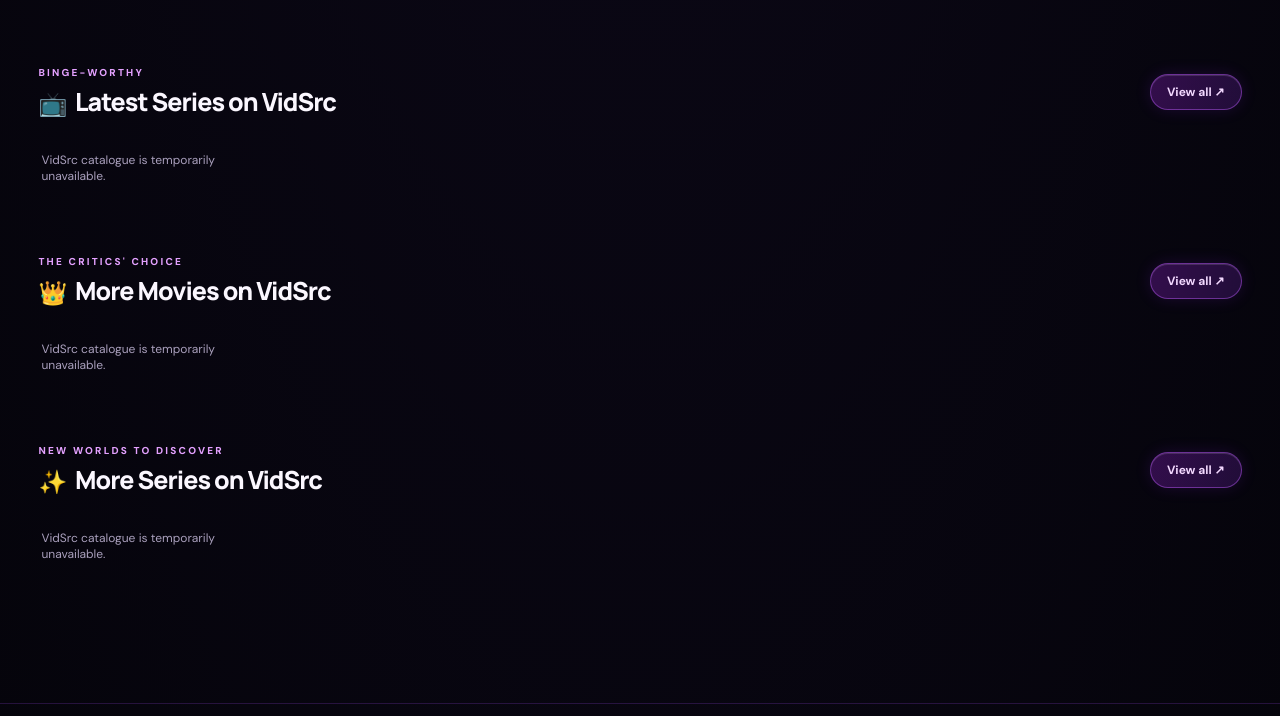
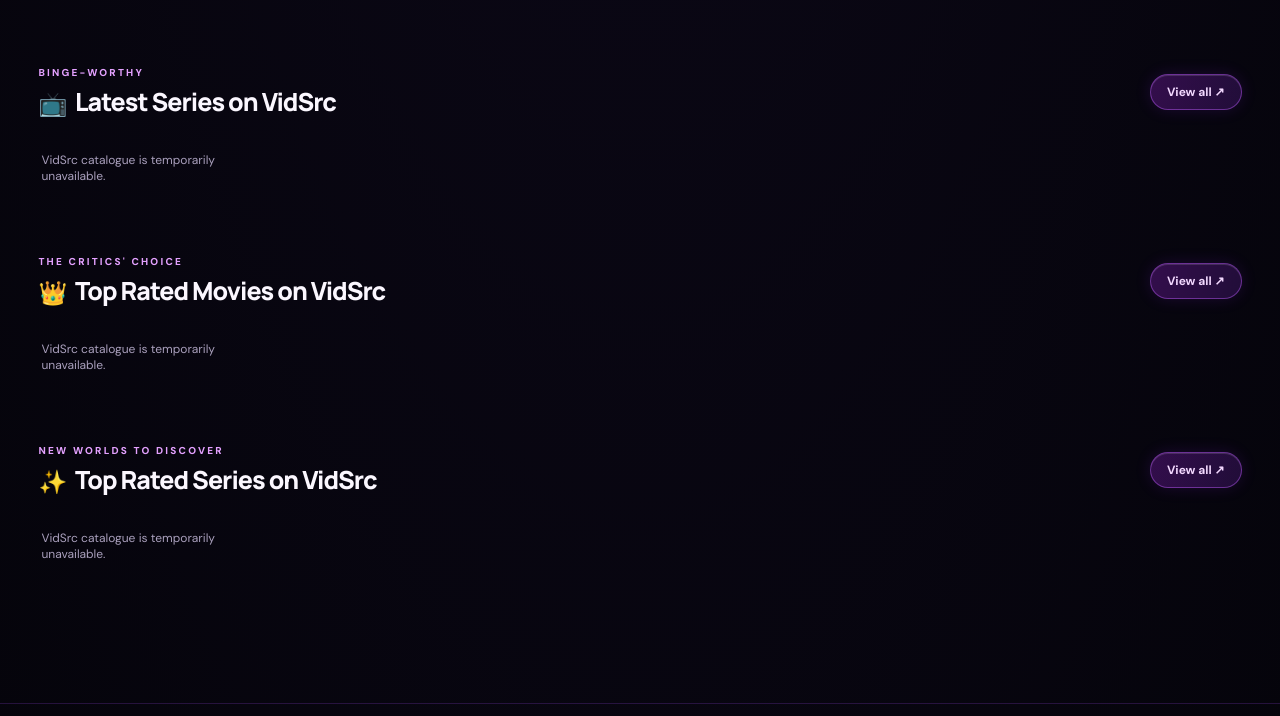
Before and after one commit to jokstream-site/jokstream, a plain HTML site: page index.html in a window 1280 px wide. Shown: the part 988-1704 px from the top of the page. Drawn offline with Linux system fonts and the light colour scheme; no server answers.

Commit message:
Label verified top-rated VidSrc shelves accurately

```diff
--- a/index.html
+++ b/index.html
@@ -58,8 +58,8 @@
       <div id="homeRows" class="content-rows">
         <section class="shelf"><div class="section-heading"><div><span class="eyebrow">CURATED FOR YOU</span><h2>Latest Movies on VidSrc</h2></div><button class="text-link" data-route="movies">Show More ↗</button></div><div class="poster-row" id="trendingMovies"><div class="skeleton-row"></div></div></section>
         <section class="shelf"><div class="section-heading"><div><span class="eyebrow">BINGE-WORTHY</span><h2>Latest Series on VidSrc</h2></div><button class="text-link" data-route="series">View all ↗</button></div><div class="poster-row" id="popularSeries"><div class="skeleton-row"></div></div></section>
-        <section class="shelf"><div class="section-heading"><div><span class="eyebrow">THE CRITICS' CHOICE</span><h2>More Movies on VidSrc</h2></div><button class="text-link" data-route="movies">View all ↗</button></div><div class="poster-row" id="topMovies"><div class="skeleton-row"></div></div></section>
-        <section class="shelf"><div class="section-heading"><div><span class="eyebrow">NEW WORLDS TO DISCOVER</span><h2>More Series on VidSrc</h2></div><button class="text-link" data-route="series">View all ↗</button></div><div class="poster-row" id="trendingSeries"><div class="skeleton-row"></div></div></section>
+        <section class="shelf"><div class="section-heading"><div><span class="eyebrow">THE CRITICS' CHOICE</span><h2>Top Rated Movies on VidSrc</h2></div><button class="text-link" data-route="movies">View all ↗</button></div><div class="poster-row" id="topMovies"><div class="skeleton-row"></div></div></section>
+        <section class="shelf"><div class="section-heading"><div><span class="eyebrow">NEW WORLDS TO DISCOVER</span><h2>Top Rated Series on VidSrc</h2></div><button class="text-link" data-route="series">View all ↗</button></div><div class="poster-row" id="trendingSeries"><div class="skeleton-row"></div></div></section>
       </div>
     </section>
 
```
